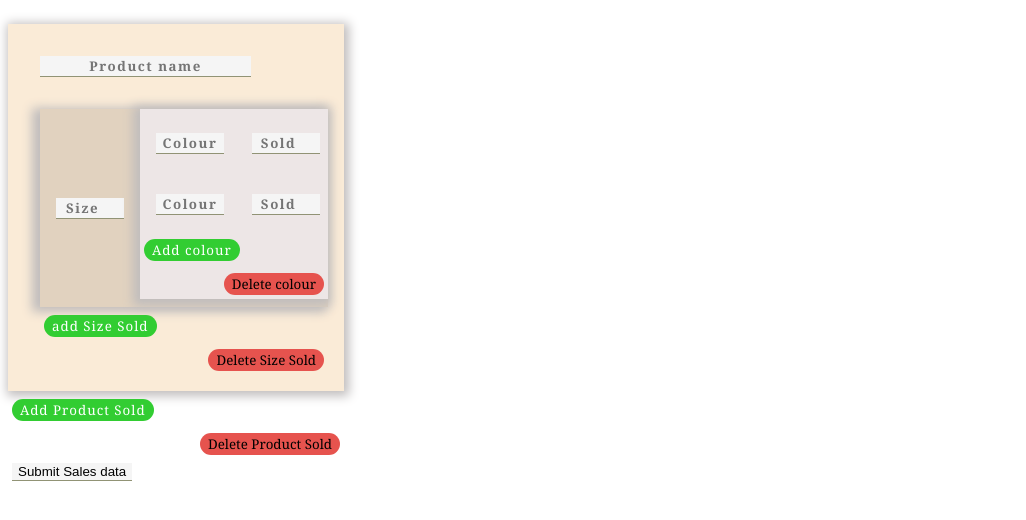
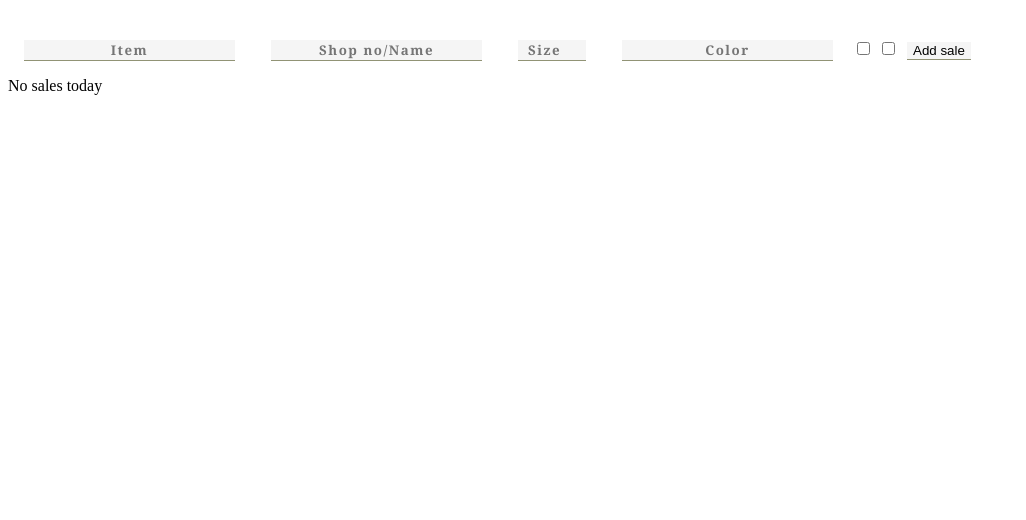
Before and after one commit to Treyul/stock-analysis, a Flask app: page /sales in a window 1280 px wide. Shown: the top 520 px of the page, without its empty margins (0-1026 px from the left). Run offline with Flask 2, Linux system fonts and the light colour scheme; data that the repository does not hold is empty; parts of the project's set-up code (start-up, migrations or seed data) failed here and were passed over.

Commit message:
enabled deletion of stock when depleted             notify errors during updating sales

```diff
--- a/app.py
+++ b/app.py
@@ -9,14 +9,18 @@ from flask.cli import FlaskGroup
 from flask_migrate import Migrate, MigrateCommand
 from flask_sqlalchemy import SQLAlchemy
 from sqlalchemy.dialects.mysql import LONGTEXT
+from hashlib import sha512
+from sqlalchemy import delete
+
+# imports for dates
 from datetime import datetime
-from hashlib import sha512
+from datetime import date
 
 # import for flask forms
 from flask_wtf import CSRFProtect
-from form import AddStock, Type_of_Stock, Sales, credentials, Login, CreateAccount
+from form import AddStock, Type_of_Stock, Sales, credentials, Login, CreateAccount,Multi
 from flask_wtf import FlaskForm
-from wtforms import SelectField, StringField, FormField, EmailField, SelectMultipleField, IntegerField, SubmitField, TextAreaField, PasswordField, FieldList
+from wtforms import BooleanField,SelectField, StringField, FormField, EmailField, SelectMultipleField, IntegerField, SubmitField, TextAreaField, PasswordField, FieldList
 from wtforms.validators import DataRequired, email, NumberRange
 
 
@@ -27,6 +31,7 @@ from flask_login import UserMixin,LoginManager, login_user
 # from flask_sessions import Session
 
 # imports for mail
+# TODO catch sql error for lost connection and force a retrial
 
 app = Flask(__name__)
 
@@ -87,7 +92,9 @@ class Stock(db.Model):
 
     __tablename__ = 'stocklogs'
 
-    name = db.Column(db.String(50), primary_key=True, unique=False, nullable=False)
+    index = db.Column(db.Integer, index = True,primary_key = True, unique= True,nullable=False)
+
+    name = db.Column(db.String(50), unique=False, nullable=False)
 
     size_range = db.Column(LONGTEXT, nullable=False)
 
@@ -97,9 +104,9 @@ class Stock(db.Model):
 
     variation = db.Column(LONGTEXT, nullable=False)
 
-    date = db.Column(db.DateTime(), default=datetime.utcnow())
+    date = db.Column(db.Date(), default=date.today())
 
-    arrival_date = db.Column(db.DateTime(), default=datetime.utcnow())
+    depletion_date = db.Column(db.Date(), nullable = True)
 
     def __init__(self, name, size_range, colours, amount, variation, date):
 
@@ -109,13 +116,14 @@ class Stock(db.Model):
         self.amount = amount
         self.variation = variation
         self.date = date
+        # self.depletion_date = depletion_date
 
 
 class SalesLog(db.Model):
 
     __tablename__ = "sales_logs"
 
-    date_sold = db.Column(db.DateTime(), primary_key=True, default=datetime.utcnow(), nullable=False)
+    date_sold = db.Column(db.Date(), primary_key=True, default=date.today(), nullable=False)
 
     sold_data = db.Column(LONGTEXT, nullable=False)
 
@@ -132,8 +140,7 @@ class AvailableStock(db.Model):
 
     __tablename__ = "stock_available"
 
-    name = db.Column(db.String(50), primary_key=True,
-                     unique=True, nullable=False)
+    name = db.Column(db.String(50), primary_key=True,unique=True, nullable=False)
 
     size_range = db.Column(LONGTEXT, nullable=False)
 
@@ -143,7 +150,7 @@ class AvailableStock(db.Model):
 
     variation = db.Column(LONGTEXT, nullable=False)
 
-    date = db.Column(db.DateTime(), default=datetime.utcnow(), nullable=False)
+    date = db.Column(db.Date(), default=date.today(), nullable=False)
 
     def __init__(self, name, size_range, colours, amount, variation, date):
 
@@ -158,7 +165,9 @@ class LocalSales(db.Model):
 
     __tablename__ = "wholesale_sales"
 
-    product = db.Column(db.String(50),primary_key = True, nullable = False )
+    index = db.Column(db.Integer, index = True,primary_key = True, unique= True,nullable=False)
+
+    product = db.Column(db.String(50), nullable = False )
 
     size = db.Column(db.Integer, nullable = False)
 
@@ -166,21 +175,30 @@ class LocalSales(db.Model):
 
     shop_no = db.Column(db.String(10),nullable = False)
 
+    status = db.Column(db.Boolean, nullable = False )
+
     paid = db.Column(db.Boolean, nullable = False)
 
-    def __init__(self,product,size,collour,shop_no,paid):
+    date = db.Column(db.Date(), default= date.today(), nullable=False)
 
+    def __init__(self,product,size,colour,shop_no,status,paid,date):
+
+        # self.index = index
         self.product = product
         self.size = size
-        self.colour = collour
+        self.colour = colour
         self.shop_no = shop_no
+        self.status = status
         self.paid = paid
+        self.date = date
 
 class Ordered(db.Model):
 
     __tablename__ = "stock_ordered"
 
-    name = db.Column(db.String(50), primary_key=True, unique=False, nullable=False)
+    index = db.Column(db.Integer, index = True,primary_key = True, unique= True,nullable=False)
+
+    name = db.Column(db.String(50), unique=False, nullable=False)
 
     size_range = db.Column(LONGTEXT, nullable=False)
 
@@ -190,9 +208,9 @@ class Ordered(db.Model):
 
     variation = db.Column(LONGTEXT, nullable=False)
 
-    order_date = db.Column(db.DateTime(), default=datetime.utcnow())
+    order_date = db.Column(db.Date(), default=date.today())
 
-    arrival_date = db.Column(db.DateTime(), nullable = True)
+    arrival_date = db.Column(db.Date(), nullable = True)
 
 
     def __init__(self, name, size_range, colours, amount, variation, order_date, arrival_date):
@@ -223,16 +241,26 @@ class Ordered(db.Model):
 
 class Wholesale(FlaskForm):
 
-    product = StringField("Product name", validators=[DataRequired()])
+    product = StringField("Product name", validators=[DataRequired()], render_kw={"placeholder":"Item"})
 
-    name = StringField("Shop name", validators=[DataRequired()])
+    name = StringField("Shop name", validators=[DataRequired()], render_kw={"placeholder":"Shop no/Name"})
 
-    size = IntegerField("size", validators=[DataRequired()])
+    size = IntegerField("size", validators=[DataRequired()], render_kw={"placeholder":"Size"})
 
-    colour = StringField("colur",validators=[DataRequired()])
+    colour = StringField("Color",validators=[DataRequired()], render_kw={"placeholder":"Color"})
 
-    paid = StringField("paid",validators=[DataRequired()])
+    status = BooleanField("Status",default=False,render_kw={"placeholder":"Color"})
 
+    paid = BooleanField("paid",default = False)
+
+    add_sale = SubmitField("Add sale")
+
+
+class salesform(FlaskForm):
+
+    stock_sold = FieldList(FormField(Wholesale), min_entries=1)
+
+    Submit_data = SubmitField("Submit Sales Data")
 
 
 # ****************************END OF FORMS ***************************
@@ -242,13 +270,18 @@ class Wholesale(FlaskForm):
 def index():
 
     products = AvailableStock.query.all()
-    print(products)
+    logs = Stock.query.all()
+    for log in logs:
+        print(log.name)
+    print(products,logs)
     for product in products:
 
         # convert json strings into objects
         product.size_range = json.loads(product.size_range)
         product.colours = json.loads(product.colours)
+        # print(product.name)
         product.variation = json.loads(product.variation)
+        # print(len(product.variation))
 
     return render_template("home.html",products = products)
 
@@ -318,7 +351,12 @@ def create():
 @app.route('/update', methods=['GET', 'POST'])
 # @login_required
 def update():
+    # TODO **last stocklog must be updated also so as to gt depletion date
     form = Type_of_Stock()
+    Stock_log = Stock.query.filter_by(name="test1").all()
+    print("here")
+    print(Stock_log)
+
     # col = Stock.query.with_entities(Stock.colours).all()
     # print(col)
     # form.stock_sold.colours.choices = []
@@ -342,12 +380,12 @@ def update():
             for am in col.values():
                 amount = amount + am
 
-        stock_details = Stock(name=name, size_range=sizes, colours=colour, amount=amount, variation=variation, date=datetime.utcnow())
+        stock_details = Stock(name=name, size_range=sizes, colours=colour, amount=amount, variation=variation, date=date.today())
 
         product = AvailableStock.query.filter_by(name=name).first()
 
         if not product:
-            product = AvailableStock(name=name, size_range=sizes, colours=colour, amount=amount, variation=variation, date=datetime.utcnow())
+            product = AvailableStock(name=name, size_range=sizes, colours=colour, amount=amount, variation=variation, date=date.today())
 
             db.session.add(product)
 
@@ -411,7 +449,7 @@ def update():
             product.amount = amount
 
             #update time when stock was last updated
-            product.date = datetime.utcnow()
+            product.date = date.today()
 
             db.session.commit()
 
@@ -439,8 +477,21 @@ def update():
 # @login_required
 def addStock():
 
+    # get current day sales
+    # TODO reverse list so that latest comes on top
+    day_sales = db.session.query(LocalSales).filter(LocalSales.date.like(f"%{date.today()}%")).all()
+    day_sale = LocalSales.query.all()
+    print(day_sales,date.today(),type(day_sale),day_sale[::-1])
+    print(delete(SalesLog).where(SalesLog.no_of_sales==2))
+
+    if day_sale:
+        print("***********NOT EMPTY **************")
+
+
+
     if request.method == "POST":
         sales_data = request.get_json()
+        print(sales_data)
         sold = 0
 
         # Ensure that stock data provided is correct
@@ -448,13 +499,15 @@ def addStock():
 
             # check product exists
             stock = AvailableStock.query.filter_by(name=key).first()
+            # print(stock.variation)
 
             if not stock:
                 resp_msg = {"message": "error",
-                            "error": f"{key} does not exist"}
+                            "error": f"The product {key} does not exist"}
                 return resp_msg
 
             available_stock = json.loads(stock.variation)
+            available_sizes = json.loads(stock.size_range)
             # print(available_stock["23"])
             # print(available_stock[" 23"],"second")
             sold_stock = sales_data[key]
@@ -474,34 +527,89 @@ def addStock():
                     old_color = available_stock[size]
                     sold_color = sold_stock[size]
 
-                    for color in sold_color:
+                    color = sold_color["color"]
+                    shop = sold_color["name"]
+                    # covert status and paid strings to boolean values
+                    status = sold_color["status"]
+                    if status == "false":
+                        status = False
+                    elif status == "true":
+                        status = True
+                    paid = sold_color["paid"]
+                    if paid == "false":
+                        paid = False
+                    elif paid == "true":
+                        paid = True
+                    print("tis",shop)
 
-                        # catch error if color was not available
-                        if color not in old_color:
-                            resp_msg = {"message":"error","error":f"{color} in size {size} not found"}
+                    # Check if the color is available
+                    if color not in old_color:
+                        resp_msg = {"message":"error","error":f"The colour {color} in size {size} not found"}
+                        return resp_msg
+
+                    elif color in old_color:
+
+                        old_color[color] = old_color[color] - 1
+
+                        if old_color[color] < 0:
+                            resp_msg = {"message":"error","error":f"Cannot have negative stock amount"}
                             return resp_msg
+                        # delete color if it is depeleted
+                        elif old_color[color] == 0:
+                            del old_color[color]
 
-                        elif color in old_color:
+                            # test also if stock size is depleted
+                            if len(old_color) == 0:
+                                del available_stock[size]
 
-                            old_color[color] = old_color[color] - sold_color[color]
-                            amount_sold = amount_sold + sold_color[color]
-                            print(f"summation for sold {sold}, {amount_sold}")
+                                # Update size lists
+                                available_sizes.remove(size)
+                                print(available_sizes)
 
-                            # catch error for negative entries
-                            if old_color[color] < 0:
-                                resp_msg = {"message":"error","error":f"Cannot have negative stock amount"}
+
+                            # test if the stock id depleted altogether
+                            if len(available_stock) == 0:
+                                AvailableStock.query.filter_by(name=key).delete()
+                                db.session.commit()
+                                print("****************************************")
+                                # print(Stock_log)
+                                # Stock_log.depletion_date = date.today()
+                                db.session.commit()
+                                resp_msg = {"message":"success","success":f"The ${key} is depleted"}
+
+                                # print(SalesL)
                                 return resp_msg
+
+                        # TODO delete object from variation
+                        # elif old_color[color]  == 0
+                        #     return
+
+                        # upload sale to database
+                        sale = LocalSales(product=key,size=size,colour=color,shop_no=shop,paid=paid,status=status,date=date.today())
+
+                        db.session.add(sale)
+                        db.session.commit()
+
+                        # update available stock
+                        # TODO if amount is zero delete row
+                        # stock.amount = stock.amount - 1
+                        # stock.variation = json.dumps(available_stock)
+                        # stock.date = date.today()
 
                             # TODO remove stock color and sizes and product altogether if depleted
 
 
             sold = sold + amount_sold
             # update stock amount remaining, variation, date
-            stock.amount = stock.amount - amount_sold
+            stock.amount = stock.amount - 1
+
+            # if stock.amount
 
             stock.variation = json.dumps(available_stock)
 
-            stock.date = datetime.utcnow()
+            stock.date = date.today()
+
+            stock.sizes = json.dumps(available_sizes)
 
             db.session.commit()
 
@@ -511,21 +619,66 @@ def addStock():
 
 
             # TODO check sold <= remaining
-        resp_msg = {"messagee""success"}
+        resp_msg = {"message":"success"}
         # for key in sales_data:
         sales_data =  json.dumps(sales_data)
 
-        sales = SalesLog(date_sold=datetime.utcnow(),
-                         sold_data=sales_data, no_of_sales=sold)
 
-        db.session.add(sales)
+        return resp_msg
 
-        db.session.commit()
+                    # for color in sold_color:
 
-    return render_template("record.html")
+                    #     # catch error if color was not available
+                    #     if color not in old_color:
+                    #         resp_msg = {"message":"error","error":f"The colour {color} in size {size} not found"}
+                    #         return resp_msg
+
+                    #     elif color in old_color:
+
+                    #         old_color[color] = old_color[color] - sold_color[color]
+                    #         amount_sold = amount_sold + sold_color[color]
+                    #         print(f"summation for sold {sold}, {amount_sold}")
+
+                    #         # catch error for negative entries
+                    #         if old_color[color] < 0:
+                    #             resp_msg = {"message":"error","error":f"Cannot have negative stock amount"}
+                    #             return resp_msg
+
+        # sales = SalesLog(date_sold=date.today(),
+        #                  sold_data=sales_data, no_of_sales=sold)
+
+        # db.session.add(sales)
+
+        # db.session.commit()
+
+    return render_template("record.html",form=Wholesale(),sales = day_sale[::-1])
 
 
+@app.route("/test", methods=['GET', 'POST'])
+def test():
+    form = Wholesale()
 
+    # print("passes")
+
+    if form.validate_on_submit():
+        print("passed")
+        print(form.is_submitted())
+
+        product = form.product.data
+        name = form.name.data
+        size = form.size.data
+        color = form.colour.data
+        payment = form.paid.data
+        status = form.status.data
+
+        print(status,request.method)
+
+    return render_template("test.html",form = form)
+
+@app.route("/changestatus")
+def status():
+    response_message = {"message":"success"}
+    return response_message
 # def create_app(config_file):
 
 #     # app = Flask(__name__)
--- a/static/home.js
+++ b/static/home.js
@@ -10,9 +10,9 @@ avail_data.forEach((btn) => {
     btn.nextElementSibling.classList.toggle("hidden");
     btn.nextElementSibling.classList.toggle("par-availdata");
     if (btn.nextElementSibling.classList.contains("hidden")) {
-      btn.innerHTML = "show details";
+      btn.innerHTML = "Show";
     } else {
-      btn.innerHTML = "hide details";
+      btn.innerHTML = "Hide";
     }
   });
   console.log(btn.nextElementSibling);
--- a/static/salescript.js
+++ b/static/salescript.js
@@ -1,10 +1,74 @@
 "use strict";
 
-const sale_records = document.getElementById("Sales_data");
-let add_sales = document.querySelectorAll(".add_sale");
-const sales = document.getElementById("sales");
+// const sale_records = document.getElementById("Sales_data");
+// let add_sales = document.querySelectorAll(".add_sale");
+// const sale = { sales };
+const Add = document.getElementById("add_sale");
 
-const add_events = (addbtns, no) => {
+Add.addEventListener("click", function (e) {
+  e.preventDefault();
+  console.log("print");
+
+  let saledata = {};
+  const product = document.getElementById("product");
+  const name = document.getElementById("name");
+  const size = document.getElementById("size");
+  const colour = document.getElementById("colour");
+  const status = document.getElementById("status");
+  const paid = document.getElementById("paid");
+
+  const product_data = {
+    color: `${colour.value}`,
+    status: `${status.checked}`,
+    paid: `${paid.checked}`,
+    name: `${name.value}`,
+  };
+
+  saledata[product.value] = {};
+  saledata[product.value][size.value] = product_data;
+
+  let response = fetch("/sales", {
+    method: "POST",
+    headers: { "content-type": "application/json" },
+    body: JSON.stringify(saledata),
+  }).then(function (response) {
+    if (response.status !== 200) {
+      console.log("ERROR");
+    }
+    response.json().then(function (data) {
+      if (data["message"] == "error") {
+        const error = document.getElementById("error");
+
+        error.innerHTML = data["error"];
+        error.classList.remove("hide");
+        error.classList.add("error");
+        product.innerHTML = "";
+        name.innerHTML = "";
+        size.innerHTML = 0;
+        colour.innerHTML = "";
+        setTimeout(function () {
+          console.log("test");
+          error.classList.add("hide");
+        }, 5000);
+      } else if (data["message"] != "error") {
+        error.innerHTML = "Successfully added sale";
+        error.classList.remove("hide");
+        error.classList.add("success");
+        product.value = "";
+        name.value = "";
+        size.value = 0;
+        colour.value = "";
+        console.log("passed");
+
+        setTimeout(function () {
+          error.classList.add("hide");
+        }, 5000);
+      }
+    });
+  });
+});
+
+/*const add_events = (addbtns, no) => {
   addbtns.forEach((element) => {
     element.addEventListener("click", function () {
       const parent = element.closest("div");
@@ -74,8 +138,15 @@ sales.addEventListener("click", function (e) {
       console.log("ERROR");
     }
     response.json().then(function (data) {
-      console.log(data);
+      console.log(data["message"]);
+      if (data["message"] == "error") {
+        const error = document.getElementById("error");
+
+        error.innerHTML = data["error"];
+        error.classList.remove("hidden");
+      }
     });
   });
   console.log(saledata);
 });
+*/
--- a/static/script.js
+++ b/static/script.js
@@ -1,5 +1,10 @@
 "use strict";
 
+/*
+ *catch error for empty fields and incorrect max and min sizes when next page is clicked
+ *remove add color button when next page is clicked
+ *During tabulation ensure all done buttons are clicked before enabling submition of form
+ */
 const colours = document.getElementById("addColours");
 const type = document.getElementById("stock_type");
 const fields = document.querySelectorAll(".form");
--- a/static/style.css
+++ b/static/style.css
@@ -204,10 +204,14 @@ input[type="number"] {
 .homedata {
   display: grid;
   grid-template-columns: 1fr 1fr 1fr 1fr 1fr;
-  justify-items: center;
+  /* justify-items: center; */
+  width: 100%;
   grid-column: span 5;
   justify-content: space-around;
   border-bottom: 1px grey solid;
+}
+.homedata > p {
+  text-align: center;
 }
 .hometitle {
   grid-column: span 5;
@@ -290,7 +294,7 @@ button {
 }
 .par-availdata {
   border-top: 1px whitesmoke solid;
-  grid-column: span 5;
+  grid-column: 2 / span 4;
   display: flex;
   flex-wrap: wrap;
 }
--- a/templates/record.html
+++ b/templates/record.html
@@ -5,10 +5,54 @@
     <meta http-equiv="X-UA-Compatible" content="IE=edge" />
     <meta name="viewport" content="width=device-width, initial-scale=1.0" />
     <link rel="stylesheet" href="/static/style.css" />
+    <link rel="stylesheet" href="/static/sales.css" />
     <script defer src="/static/salescript.js"></script>
     <title>Document</title>
   </head>
   <body>
+    <div id="error" class="hide"></div>
+
+    <form style="display: inline">
+      {{form.csrf_token()}} {% for field in form if fieldname != "crsf_token" %}
+      <div style="display: inline">{{field.label()}}{{field}}</div>
+      {%endfor%}
+    </form>
+    {% if sales %}
+    <!-- <div id="records"> -->
+    <table>
+      <tr>
+        <!-- <div class="record--rows title"> -->
+        <th>Product</th>
+        <th>Size</th>
+        <th>Colour</th>
+        <th>shop_no</th>
+        <th>Status</th>
+        <th>Paid</th>
+      </tr>
+      {% for sale in sales %}
+      <tr>
+        <!-- <div class="record--rows"> -->
+        <td>{{sale.product}}</td>
+        <td>{{sale.size}}</td>
+        <td>{{sale.colour}}</td>
+        <td>{{sale.shop_no}}</td>
+        <td>{{sale.status}}</td>
+        <td>{{sale.paid}}</td>
+        <td><input type="button" value="Change status" class="status" /></td>
+        <!-- </div> -->
+      </tr>
+      {% endfor %}
+    </table>
+    <!-- </div> -->
+
+    {% else %}
+    <div>No sales today</div>
+    {% endif %}
+  </body>
+</html>
+
+<!-- <div id="error" class="hide success">This is an success</div> -->
+<!--
   <div id="Sales_data">
     <div class="Sale_name">
       <input type="text" placeholder="Product name" />
@@ -45,6 +89,4 @@
     <input type="button" class="add_sale" value="Add Product Sold" />
     <input type="button" class="rem_sale align" value="Delete Product Sold" />
   </div>
-    <input type="submit" href="/sales" id="sales" value="Submit Sales data" />
-  </body>
-</html>
+  <input type="submit" href="/sales" id="sales" value="Submit Sales data" /> -->
```
Also changed, not shown: migrations/versions/40bef8852b78_.py (added, +46 -0 lines), migrations/versions/43569c933ff1_change_timestamp_columns_to_current_date.py (added, +28 -0 lines), migrations/versions/496e90d5b5a5_add_index_column_in_stock_ordered_and_.py (added, +38 -0 lines), migrations/versions/5e638adca7b7_test_indexing.py (added, +30 -0 lines), migrations/versions/6d9952f2d3f2_added_depletion_date_to_stock_logs.py (added, +34 -0 lines), migrations/versions/86d4e3e3b030_added_status_column_to_wholesale_sales.py (added, +30 -0 lines), static/sales.css (added, +45 -0 lines), templates/home.html (+7 -3 lines), templates/test.html (added, +17 -0 lines). Lines whose indentation alone changed are shown as unchanged.
